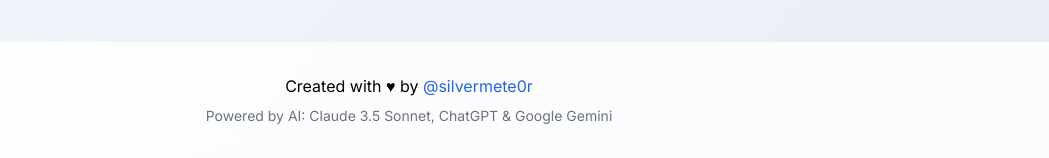
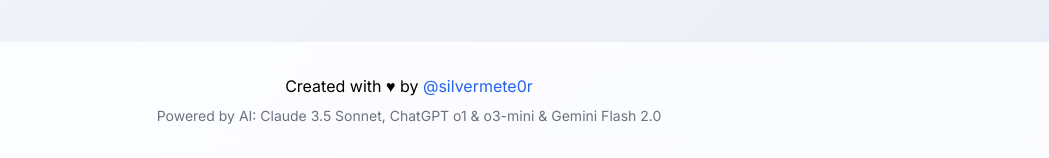
Before and after one commit to silvermete0r/codeforces-training-planner, a Flask app: page / in a window 1280 px wide. Shown: the part 642-800 px from the top of the page, without its empty margins (231-1280 px from the left). Run offline with Flask 2, Linux system fonts and the light colour scheme; some libraries are stand-ins or nearby versions.

Commit message:
last-upd-6-feb

```diff
--- a/templates/index.html
+++ b/templates/index.html
@@ -24,7 +24,7 @@
                     </div>
                 </div>
                 <div class="flex items-center space-x-4">
-                    <a href="https://github.com/silvermete0r/codeforces-training-plan"
+                    <a href="https://github.com/silvermete0r/codeforces-training-planner"
                        class="github-button flex items-center space-x-2 px-4 py-2 bg-gray-800 text-white rounded-lg hover:bg-gray-700 transition-colors">
                         <svg class="w-5 h-5" fill="currentColor" viewBox="0 0 24 24" aria-hidden="true">
                             <path fill-rule="evenodd" d="M12 2C6.477 2 2 6.484 2 12.017c0 4.425 2.865 8.18 6.839 9.504.5.092.682-.217.682-.483 0-.237-.008-.868-.013-1.703-2.782.605-3.369-1.343-3.369-1.343-.454-1.158-1.11-1.466-1.11-1.466-.908-.62.069-.608.069-.608 1.003.07 1.531 1.032 1.531 1.032.892 1.53 2.341 1.088 2.91.832.092-.647.35-1.088.636-1.338-2.22-.253-4.555-1.113-4.555-4.951 0-1.093.39-1.988 1.029-2.688-.103-.253-.446-1.272.098-2.65 0 0 .84-.27 2.75 1.026A9.564 9.564 0 0112 6.844c.85.004 1.705.115 2.504.337 1.909-1.296 2.747-1.027 2.747-1.027.546 1.379.202 2.398.1 2.651.64.7 1.028 1.595 1.028 2.688 0 3.848-2.339 4.695-4.566 4.943.359.309.678.92.678 1.855 0 1.338-.012 2.419-.012 2.747 0 .268.18.58.688.482A10.019 10.019 0 0022 12.017C22 6.484 17.522 2 12 2z" clip-rule="evenodd"></path>
@@ -152,7 +152,7 @@
 
     <footer class="footer">
         <p>Created with ♥ by <a href="https://github.com/silvermete0r" class="text-blue-600 hover:underline">@silvermete0r</a></p>
-        <p class="text-sm mt-2 text-gray-500">Powered by AI: Claude 3.5 Sonnet, ChatGPT & Google Gemini</p>
+        <p class="text-sm mt-2 text-gray-500">Powered by AI: Claude 3.5 Sonnet, ChatGPT o1 & o3-mini & Gemini Flash 2.0</p>
     </footer>
 
     <script src="https://cdnjs.cloudflare.com/ajax/libs/html2pdf.js/0.9.2/html2pdf.bundle.min.js"></script>
```
